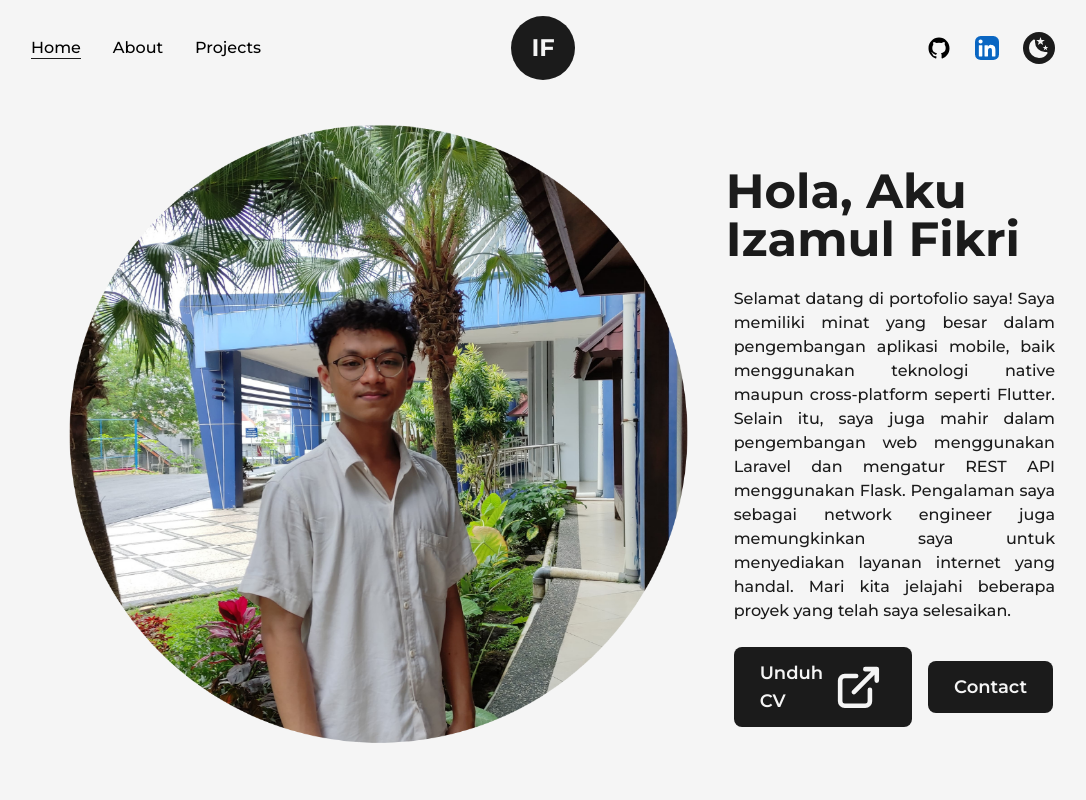
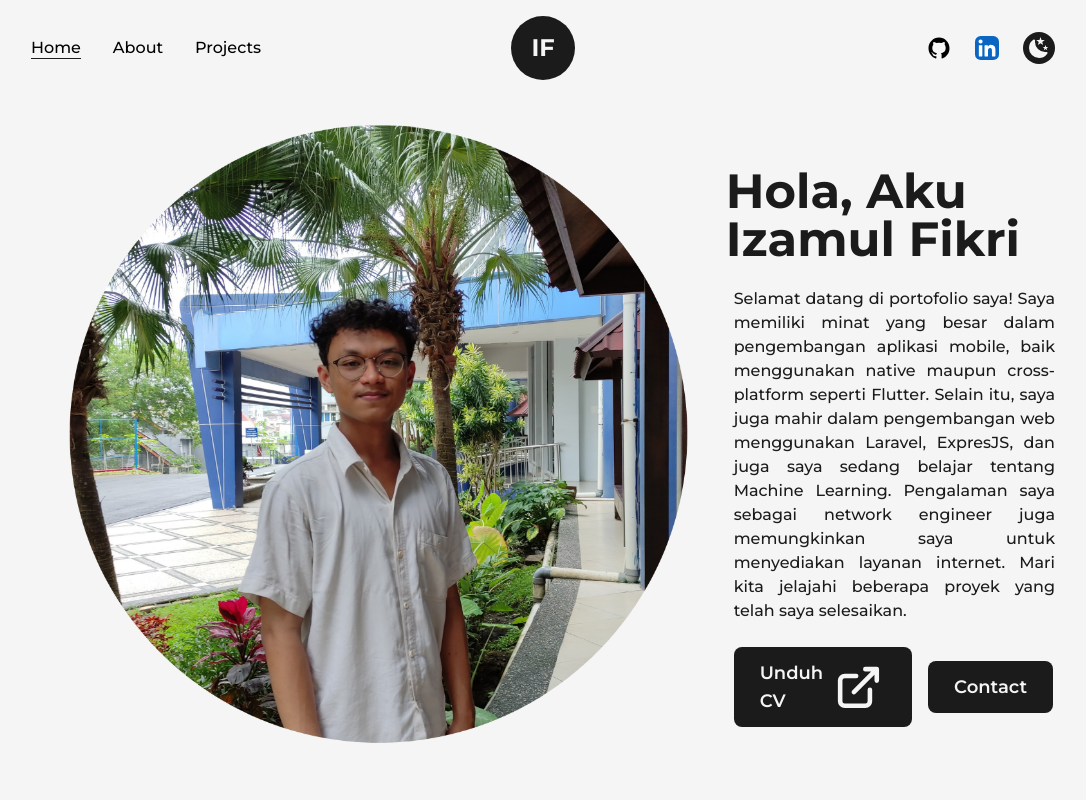
Before and after one commit to izamul/MyPortofolio, a Next.js app: page / in a window 1280 px wide. Shown: the top 800 px of the page, without its empty margins (97-1183 px from the left). Built offline with nearby package versions, Linux system fonts and the light colour scheme.

Commit message:
Fix Description

```diff
--- a/src/pages/index.js
+++ b/src/pages/index.js
@@ -41,10 +41,9 @@ export default function Home() {
               <p className='my-4 text-base space-x-2 font-medium md:text-sm sm:text-xs text-justify  whitespace-normal'>
               Selamat datang di portofolio saya!
               Saya memiliki minat yang besar dalam pengembangan aplikasi mobile,
-              baik menggunakan teknologi native maupun cross-platform seperti Flutter.
-              Selain itu, saya juga mahir dalam pengembangan web menggunakan Laravel dan
-              mengatur REST API menggunakan Flask. Pengalaman saya sebagai network engineer
-              juga memungkinkan saya untuk menyediakan layanan internet yang handal.
+              baik menggunakan native maupun cross-platform seperti Flutter.
+              Selain itu, saya juga mahir dalam pengembangan web menggunakan Laravel, ExpresJS, dan juga saya sedang belajar tentang Machine Learning. Pengalaman saya sebagai network engineer
+              juga memungkinkan saya untuk menyediakan layanan internet.
               Mari kita jelajahi beberapa proyek yang telah saya selesaikan.
               </p>
               <div className='flex items-center space-x-4 self-start mt-2 lg:self-center'>
```
